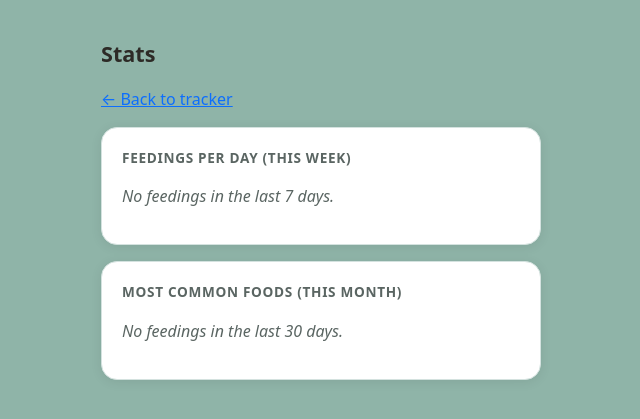
After one commit to Simon-Ince/terry-the-cat, a Flask app: page /stats in a window 1280 px wide. The commit adds this page. Shown: the top 419 px of the page, without its empty margins (319-959 px from the left). Run offline with Flask 2, Linux system fonts and the light colour scheme; data that the repository does not hold is empty; some libraries are stand-ins or nearby versions.

Commit message:
Saving state, CSRF, Undo, QR code, Stats page, daily total
- Button shows 'Saving…' and disables until redirect
- Flask-WTF CSRF on feed and undo forms; SECRET_KEY in config
- Undo: session stores last feed id, banner with Undo (disappears after 6s)
- GET /qr (PNG), /share page for posters; footer links Stats, QR code
- /stats: feedings per day this week (bars), most common foods this month
- Daily feed count (24h) alongside weekly; README SECRET_KEY note

Co-authored-by: Cursor <cursoragent@cursor.com>

```diff
--- a/config.py
+++ b/config.py
@@ -1,6 +1,9 @@
 """App configuration. Railway: connect by referencing the PostgreSQL service variables."""
 import os
 from urllib.parse import quote_plus
+
+# Session and CSRF; set SECRET_KEY in production (e.g. Railway variables)
+SECRET_KEY = os.getenv("SECRET_KEY", "dev-secret-change-in-production")
 
 # Railway exposes these when you reference the PostgreSQL service:
 # PGHOST, PGPORT, PGUSER, PGPASSWORD, PGDATABASE, DATABASE_URL
--- a/main.py
+++ b/main.py
@@ -1,4 +1,5 @@
-from flask import Flask, jsonify, request, redirect, render_template, send_from_directory
+from flask import Flask, jsonify, request, redirect, render_template, send_from_directory, send_file, session
+import io
 import os
 import sys
 import logging
@@ -8,10 +9,13 @@ from datetime import datetime, timezone
 import psycopg2
 from psycopg2 import OperationalError
 from psycopg2.extras import RealDictCursor
+from flask_wtf.csrf import CSRFProtect
 
-from config import DATABASE_URL
+from config import DATABASE_URL, SECRET_KEY
 
 app = Flask(__name__)
+app.config["SECRET_KEY"] = SECRET_KEY
+CSRFProtect(app)
 
 # Ensure errors are visible in Railway logs
 logging.basicConfig(stream=sys.stderr, level=logging.INFO)
@@ -148,6 +152,27 @@ def get_last_fed():
     return feedings[0] if feedings else None
 
 
+def get_feed_count_today():
+    """Return number of feedings in the last 24 hours."""
+    def _query():
+        conn = get_db_connection()
+        cur = conn.cursor()
+        cur.execute(
+            "SELECT COUNT(*) AS n FROM feedings WHERE fed_at > NOW() - INTERVAL '24 hours'"
+        )
+        row = cur.fetchone()
+        cur.close()
+        conn.close()
+        return row[0] if row else 0
+
+    try:
+        return _retry_db(_query)
+    except OperationalError as e:
+        _set_last_error(e)
+        logger.exception("get_feed_count_today failed")
+        return None
+
+
 def get_feed_count_this_week():
     """Return number of feedings in the last 7 days."""
     def _query():
@@ -167,6 +192,62 @@ def get_feed_count_this_week():
         _set_last_error(e)
         logger.exception("get_feed_count_this_week failed")
         return None
+
+
+def get_feedings_per_day_this_week():
+    """Return list of {date, count} for last 7 days (UTC date)."""
+    def _query():
+        conn = get_db_connection()
+        cur = conn.cursor(cursor_factory=RealDictCursor)
+        cur.execute(
+            """
+            SELECT DATE(fed_at) AS day, COUNT(*) AS n
+            FROM feedings
+            WHERE fed_at > NOW() - INTERVAL '7 days'
+            GROUP BY DATE(fed_at)
+            ORDER BY day
+            """
+        )
+        rows = cur.fetchall()
+        cur.close()
+        conn.close()
+        return [dict(r) for r in rows]
+
+    try:
+        return _retry_db(_query)
+    except OperationalError as e:
+        _set_last_error(e)
+        logger.exception("get_feedings_per_day_this_week failed")
+        return []
+
+
+def get_most_common_foods_this_month(limit=15):
+    """Return list of {what, count} for last 30 days, normalized (lowercased)."""
+    def _query():
+        conn = get_db_connection()
+        cur = conn.cursor(cursor_factory=RealDictCursor)
+        cur.execute(
+            """
+            SELECT LOWER(TRIM(what)) AS what, COUNT(*) AS n
+            FROM feedings
+            WHERE fed_at > NOW() - INTERVAL '30 days'
+            GROUP BY LOWER(TRIM(what))
+            ORDER BY n DESC
+            LIMIT %s
+            """,
+            (limit,),
+        )
+        rows = cur.fetchall()
+        cur.close()
+        conn.close()
+        return [dict(r) for r in rows]
+
+    try:
+        return _retry_db(_query)
+    except OperationalError as e:
+        _set_last_error(e)
+        logger.exception("get_most_common_foods_this_month failed")
+        return []
 
 
 def has_duplicate_recent(what_normalized):
@@ -223,10 +304,12 @@ def index():
     init_db()
     last = get_last_fed()
     recent = get_recent_feedings()
+    feed_count_today = get_feed_count_today()
     feed_count_week = get_feed_count_this_week()
     show_db_error = request.args.get("db_error") == "1"
     show_duplicate = request.args.get("duplicate") == "1"
     show_rate_limit = request.args.get("rate_limit") == "1"
+    undo_feed_id = session.get("undo_feed_id")
     # Add relative time and exact time for template
     if last:
         last["relative_time"] = _relative_time(last["fed_at"])
@@ -238,10 +321,12 @@ def index():
         "index.html",
         last_fed=last,
         feedings=recent,
+        feed_count_today=feed_count_today,
         feed_count_week=feed_count_week,
         show_db_error=show_db_error,
         show_duplicate=show_duplicate,
         show_rate_limit=show_rate_limit,
+        undo_feed_id=undo_feed_id,
     )
 
 
@@ -269,22 +354,58 @@ def feed():
         conn = get_db_connection()
         cur = conn.cursor()
         cur.execute(
-            "INSERT INTO feedings (what, fed_by) VALUES (%s, %s)",
+            "INSERT INTO feedings (what, fed_by) VALUES (%s, %s) RETURNING id",
             (what, fed_by),
         )
+        row = cur.fetchone()
+        conn.commit()
+        fid = row[0] if row else None
+        cur.close()
+        conn.close()
+        return fid
+
+    try:
+        feed_id = _retry_db(_insert)
+        global _last_db_error, _last_db_error_at
+        _last_db_error = None
+        _last_db_error_at = None
+        if feed_id is not None:
+            session["undo_feed_id"] = feed_id
+    except OperationalError as e:
+        _set_last_error(e)
+        logger.exception("feed INSERT failed")
+        return redirect("/?db_error=1")
+    return redirect("/")
+
+
+@app.route("/undo", methods=["POST"])
+def undo():
+    """Remove the last feeding (only if it matches session undo_feed_id)."""
+    undo_id = session.get("undo_feed_id")
+    if not undo_id:
+        return redirect("/")
+    try:
+        req_id = request.form.get("undo_id", type=int)
+    except (TypeError, ValueError):
+        return redirect("/")
+    if req_id != undo_id:
+        return redirect("/")
+    session.pop("undo_feed_id", None)
+    init_db()
+
+    def _delete():
+        conn = get_db_connection()
+        cur = conn.cursor()
+        cur.execute("DELETE FROM feedings WHERE id = %s", (undo_id,))
         conn.commit()
         cur.close()
         conn.close()
 
     try:
-        _retry_db(_insert)
-        global _last_db_error, _last_db_error_at
-        _last_db_error = None
-        _last_db_error_at = None
+        _retry_db(_delete)
     except OperationalError as e:
         _set_last_error(e)
-        logger.exception("feed INSERT failed")
-        return redirect("/?db_error=1")
+        logger.exception("undo DELETE failed")
     return redirect("/")
 
 
@@ -310,6 +431,37 @@ def api_last():
     last["fed_at"] = last["fed_at"].isoformat()
     last["fed_by"] = last.get("fed_by")
     return jsonify({"last_fed": last})
+
+
+@app.route("/qr")
+def qr():
+    """Serve a QR code image pointing at this app's URL."""
+    import qrcode
+    url = request.url_root.rstrip("/") or request.host_url.rstrip("/")
+    img = qrcode.make(url)
+    buf = io.BytesIO()
+    img.save(buf, format="PNG")
+    buf.seek(0)
+    return send_file(buf, mimetype="image/png", download_name="terry-qr.png")
+
+
+@app.route("/share")
+def share():
+    """Page with QR code and link for posters/flyers."""
+    app_url = request.url_root.rstrip("/") or request.host_url.rstrip("/")
+    return render_template("share.html", app_url=app_url)
+
+
+@app.route("/stats")
+def stats():
+    """Simple stats: feedings per day this week, most common foods this month."""
+    init_db()
+    per_day = get_feedings_per_day_this_week()
+    top_foods = get_most_common_foods_this_month()
+    for row in per_day:
+        row["day_str"] = row["day"].strftime("%a %d %b") if hasattr(row["day"], "strftime") else str(row["day"])
+    max_per_day = max((row["n"] for row in per_day), default=1)
+    return render_template("stats.html", per_day=per_day, top_foods=top_foods, max_per_day=max_per_day)
 
 
 @app.route("/sw.js")
@@ -362,6 +514,7 @@ def debug():
         db_error = str(e)
         _set_last_error(e)
 
+    feed_count_today = get_feed_count_today()
     feed_count_week = get_feed_count_this_week()
 
     import time as _time
@@ -388,6 +541,7 @@ def debug():
         has_railway=has_railway,
         database_points_to_localhost=database_points_to_localhost,
         port=os.getenv("PORT", "not set"),
+        feed_count_today=feed_count_today,
         feed_count_week=feed_count_week,
     )
 
--- a/requirements.txt
+++ b/requirements.txt
@@ -1,8 +1,10 @@
 click==7.1.2
 Flask==1.1.2
+Flask-WTF==1.0.1
 gunicorn==20.0.4
 itsdangerous==1.1.0
 Jinja2==2.11.3
 MarkupSafe==1.1.1
 Werkzeug==1.0.1
 psycopg2-binary==2.9.9
+qrcode[pillow]==7.4.2
--- a/templates/debug.html
+++ b/templates/debug.html
@@ -75,6 +75,7 @@
 
     <div class="card">
       <h2>Stats</h2>
+      <p><strong>Fed today (24h):</strong> {{ feed_count_today if feed_count_today is not none else "—" }}</p>
       <p><strong>Fed this week:</strong> {{ feed_count_week if feed_count_week is not none else "—" }}</p>
     </div>
 
--- /dev/null
+++ b/templates/stats.html
@@ -0,0 +1,74 @@
+<!DOCTYPE html>
+<html lang="en">
+<head>
+  <meta charset="UTF-8">
+  <meta name="viewport" content="width=device-width, initial-scale=1.0">
+  <title>Stats – Terry the Cat</title>
+  <style>
+    :root {
+      --wall: #8fb4a8;
+      --card: #fff;
+      --text: #2d2a26;
+      --muted: #5a6562;
+      --accent: #c45c3e;
+      --border: #d4e2df;
+      --font: system-ui, -apple-system, sans-serif;
+      --radius: 16px;
+    }
+    @media (prefers-color-scheme: dark) {
+      :root { --wall: #2d4a42; --card: #243b36; --text: #e8f0ee; --muted: #9ab5ae; --border: #3a524b; }
+    }
+    body { font-family: var(--font); background: var(--wall); color: var(--text); margin: 0; padding: 1.5rem; line-height: 1.5; }
+    .page { max-width: 440px; margin: 0 auto; }
+    h1 { font-size: 1.35rem; margin-bottom: 0.5rem; }
+    .card { background: var(--card); border-radius: var(--radius); padding: 1.25rem; margin-bottom: 1rem; box-shadow: 0 2px 12px rgba(0,0,0,0.08); border: 1px solid var(--border); }
+    .card h2 { font-size: 0.85rem; text-transform: uppercase; letter-spacing: 0.05em; color: var(--muted); margin: 0 0 1rem; }
+    a { color: #0d6efd; }
+    .bar-row { display: flex; align-items: center; gap: 0.75rem; margin-bottom: 0.5rem; }
+    .bar-label { flex: 0 0 80px; font-size: 0.9rem; }
+    .bar-wrap { flex: 1; background: var(--border); border-radius: 6px; height: 1.5rem; overflow: hidden; }
+    .bar-fill { height: 100%; background: var(--accent); border-radius: 6px; min-width: 2px; transition: width 0.3s; }
+    .bar-n { flex: 0 0 2em; text-align: right; font-size: 0.9rem; color: var(--muted); }
+    .food-list { list-style: none; padding: 0; margin: 0; }
+    .food-list li { display: flex; justify-content: space-between; padding: 0.4rem 0; border-bottom: 1px solid var(--border); }
+    .food-list li:last-child { border-bottom: none; }
+    .empty { color: var(--muted); font-style: italic; }
+  </style>
+</head>
+<body>
+  <div class="page">
+    <h1>Stats</h1>
+    <p><a href="/">← Back to tracker</a></p>
+
+    <div class="card">
+      <h2>Feedings per day (this week)</h2>
+      {% if per_day %}
+        {% for row in per_day %}
+          <div class="bar-row">
+            <span class="bar-label">{{ row.day_str }}</span>
+            <div class="bar-wrap">
+              <div class="bar-fill" style="width: {{ (row.n / max_per_day * 100) }}%;"></div>
+            </div>
+            <span class="bar-n">{{ row.n }}</span>
+          </div>
+        {% endfor %}
+      {% else %}
+        <p class="empty">No feedings in the last 7 days.</p>
+      {% endif %}
+    </div>
+
+    <div class="card">
+      <h2>Most common foods (this month)</h2>
+      {% if top_foods %}
+        <ul class="food-list">
+          {% for row in top_foods %}
+            <li><span>{{ row.what }}</span> <span style="color: var(--muted);">{{ row.n }}×</span></li>
+          {% endfor %}
+        </ul>
+      {% else %}
+        <p class="empty">No feedings in the last 30 days.</p>
+      {% endif %}
+    </div>
+  </div>
+</body>
+</html>
```
Also changed, not shown: templates/index.html (+55 -3 lines), templates/share.html (added, +39 -0 lines), README.md.
